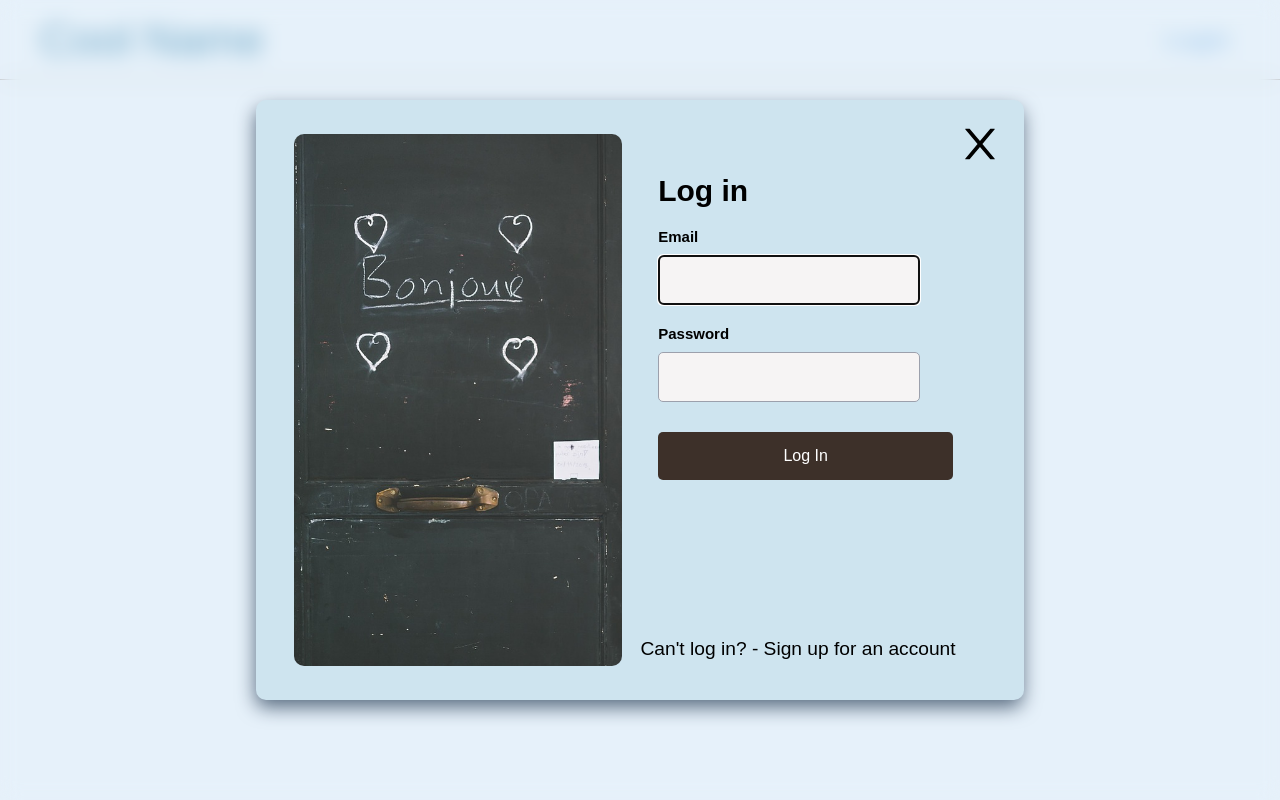
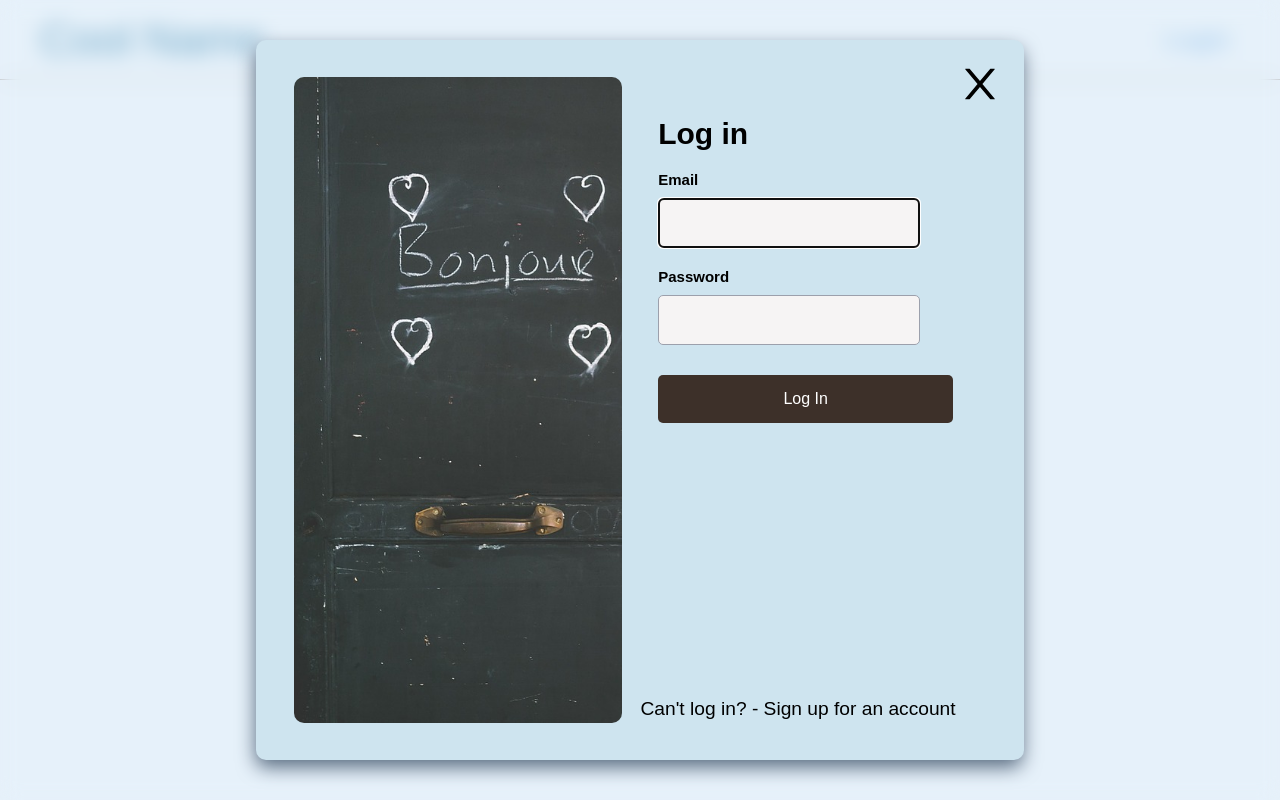
Before and after one commit to zdunek9/eng_app, a React (Create React App) app: page /login in a window 1280 px wide. Built offline with nearby package versions, Linux system fonts and the light colour scheme; a web font is replaced by a local one.

Commit message:
small fix

```diff
--- a/src/components/Modals/SignUpModal.style.js
+++ b/src/components/Modals/SignUpModal.style.js
@@ -20,8 +20,8 @@ export const Wrapper = styled.div`
   width: 60vw;
   max-width: 1000px;
   min-width: 600px;
-  height: 75vh;
-  max-height: 1000px;
+  height: 90vh;
+  max-height: 1100px;
   min-height: 600px;
   background-color: #cee4ef;
   transform: translate(-50%, -50%);
```
